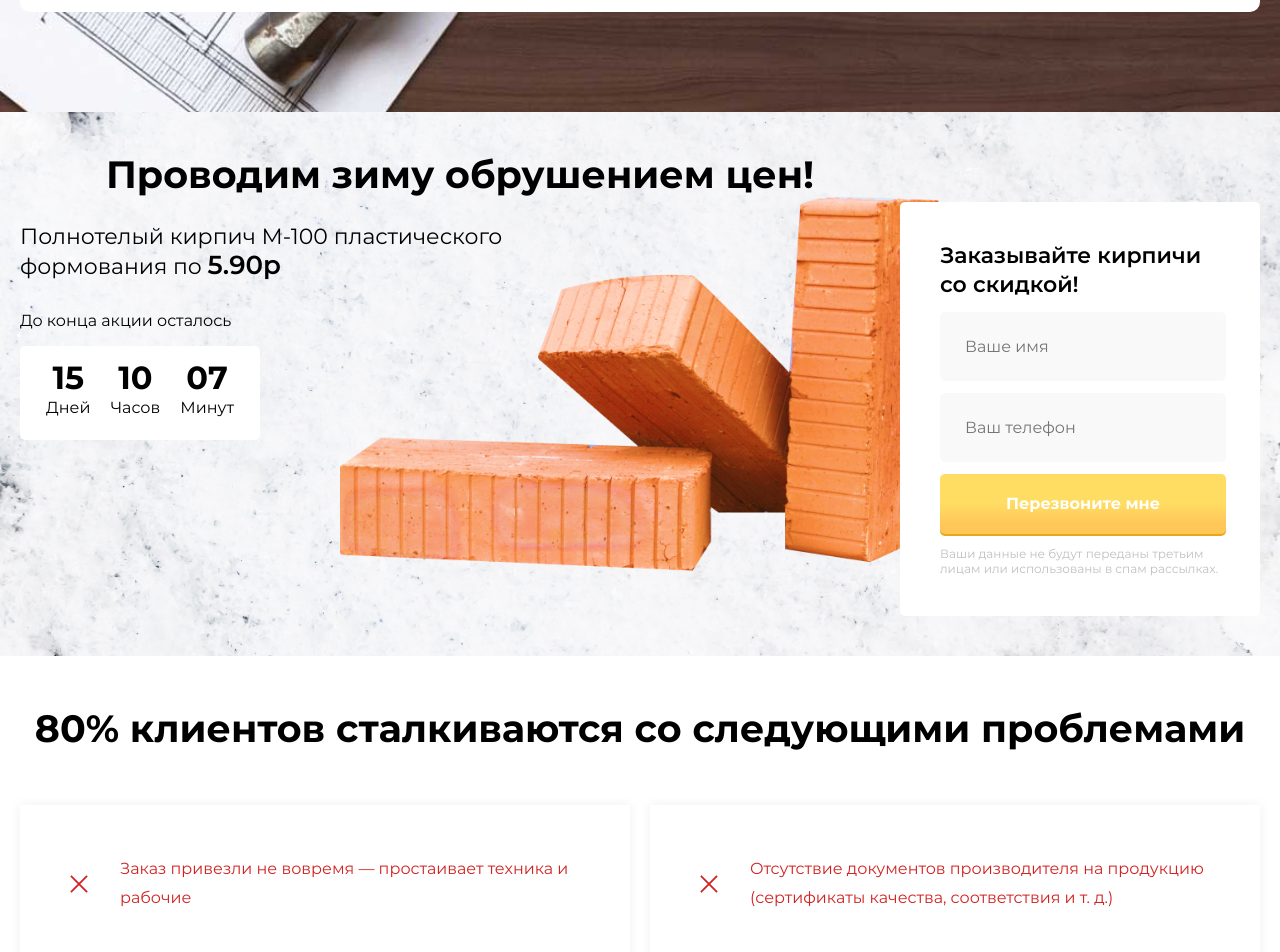
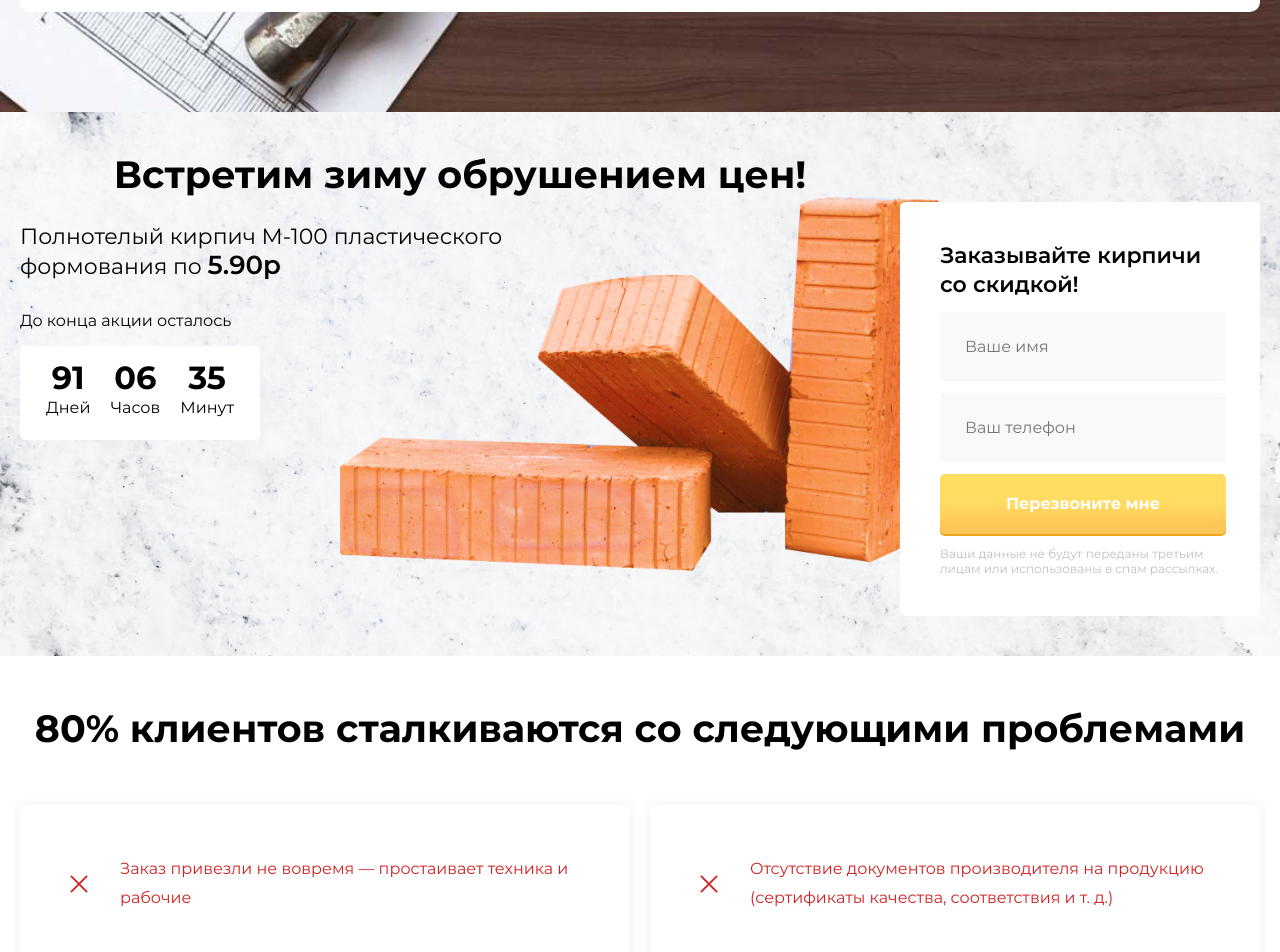
Before and after one commit to ilchenkovladislav/capitalstroy, a website: page src/index.html in a window 1280 px wide. Shown: the part 2080-3032 px from the top of the page. Drawn offline with nearby package versions, Linux system fonts and the light colour scheme; files that its build step writes are made by us from their sources.

Commit message:
fix timer

```diff
--- a/src/index.html
+++ b/src/index.html
@@ -172,7 +172,7 @@
         <div class="container stock__wrapper">
           <div>
             <h2 class="section-title stock__title">
-              Проводим зиму обрушением цен!
+              Встретим зиму обрушением цен!
             </h2>
             <p class="stock__text">
               Полнотелый кирпич М-100 пластического<br />формования по
--- a/src/js/timer.js
+++ b/src/js/timer.js
@@ -1,38 +1,26 @@
 function newYearIn() {
-    var now = new Date();
-    var newYear = new Date(2021, 5, 25);
-    var totalRemains = (newYear.getTime()-now.getTime());
+    const now = new Date();
+    const newYear = new Date(2025, 0, 1);
+    const totalRemains = newYear.getTime() - now.getTime();
 
-    if (totalRemains>1)
-    {
-        var RemainsSec=(parseInt(totalRemains/1000));
-        var RemainsFullDays=(parseInt(RemainsSec/(24*60*60)));
+        const RemainsSec = Math.floor(totalRemains / 1000);
+        const RemainsFullDays = Math.floor(RemainsSec / (24 * 60 * 60));
 
-        var secInLastDay=RemainsSec-RemainsFullDays*24*3600;
-        var RemainsFullHours=(parseInt(secInLastDay/3600));
+        const secInLastDay = RemainsSec - RemainsFullDays * 24 * 3600;
+        let RemainsFullHours = Math.floor(secInLastDay / 3600);
 
-        if (RemainsFullHours<10) {
-            RemainsFullHours="0"+RemainsFullHours
-        };
+        RemainsFullHours = RemainsFullHours < 10 ? "0" + RemainsFullHours : RemainsFullHours;
 
-        var secInLastHour=secInLastDay-RemainsFullHours*3600;
-        var RemainsMinutes=(parseInt(secInLastHour/60));
+        const secInLastHour = secInLastDay - RemainsFullHours * 3600;
+        let RemainsMinutes = Math.floor(secInLastHour / 60);
 
-        if (RemainsMinutes<10) {
-            RemainsMinutes = "0" + RemainsMinutes
-        };
-
-        var lastSec=secInLastHour-RemainsMinutes*60;
-
-        if (lastSec<10) {
-            lastSec = "0" + lastSec
-        };
+        RemainsMinutes = RemainsMinutes < 10 ? "0" + RemainsMinutes : RemainsMinutes;
 
         document.querySelector(".timer__day").innerHTML = RemainsFullDays;
         document.querySelector(".timer__hour").innerHTML = RemainsFullHours;
         document.querySelector(".timer__minute").innerHTML = RemainsMinutes;
 
-        setTimeout("newYearIn()", 10000);
-    }
+        setTimeout(newYearIn, 60000); // Обновляем таймер каждую минуту
 }
+
 newYearIn();
```
